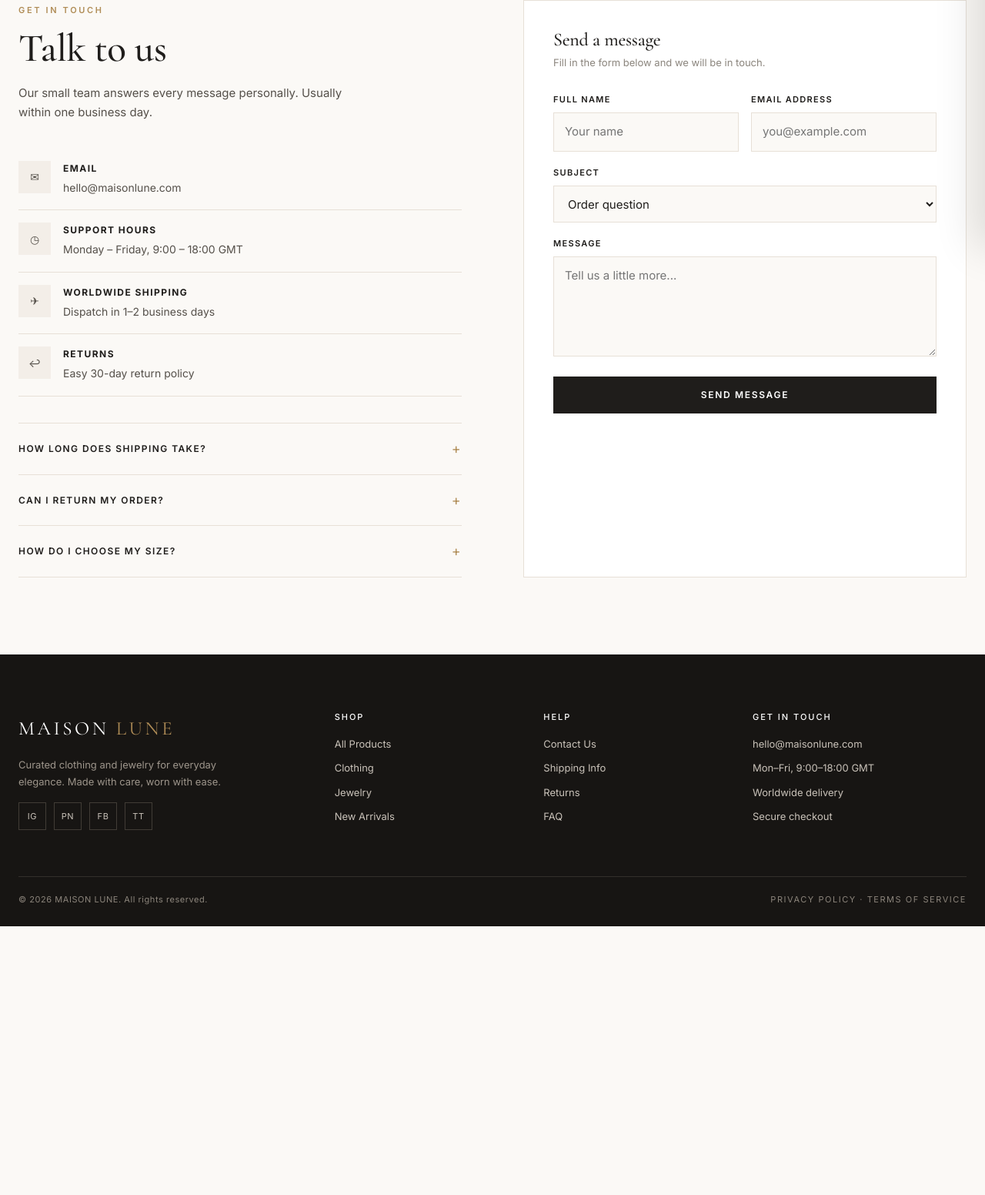
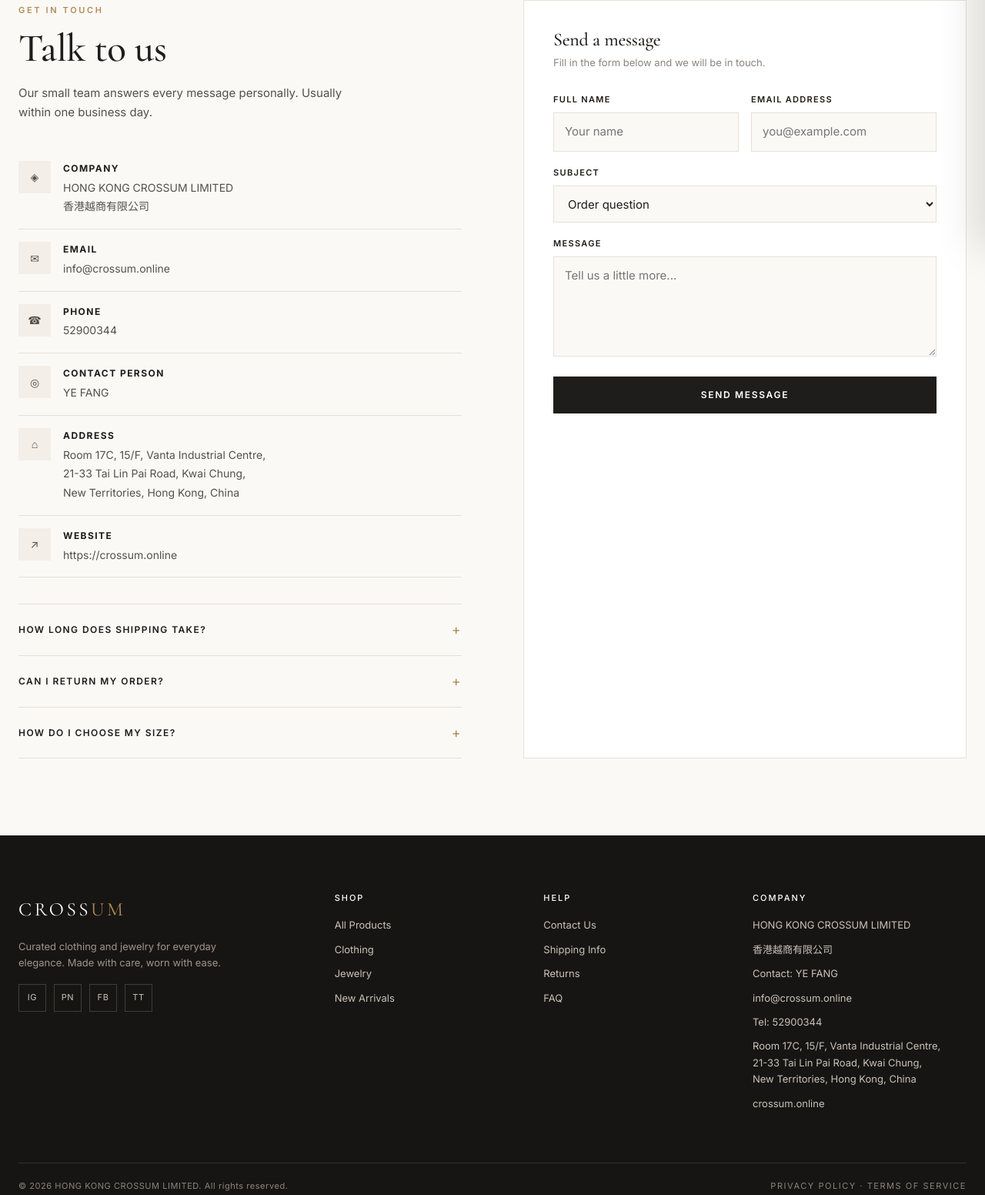
Before and after one commit to malayangyu/-001, a plain HTML site: page contact.html in a window 1280 px wide. Shown: the part 478-2030 px from the top of the page at 77% size. Before the commit the page ends 1681 px from the top, so only its background shows below. Drawn offline with nearby package versions, Linux system fonts and the light colour scheme.

Commit message:
Update branding to CROSSUM and company information

```diff
--- a/contact.html
+++ b/contact.html
@@ -3,8 +3,10 @@
 <head>
   <meta charset="UTF-8">
   <meta name="viewport" content="width=device-width, initial-scale=1.0">
-  <title>Contact Us | MAISON LUNE</title>
-  <meta name="description" content="Get in touch with MAISON LUNE — we are here to help with orders, styling and more.">
+  <title>Contact Us | CROSSUM</title>
+  <meta name="description" content="Get in touch with CROSSUM — we are here to help with orders, styling and more.">
+  <link rel="canonical" href="https://crossum.online/contact.html">
+  <meta property="og:site_name" content="CROSSUM">
   <link rel="preconnect" href="https://fonts.googleapis.com">
   <link rel="preconnect" href="https://fonts.gstatic.com" crossorigin>
   <link href="https://fonts.googleapis.com/css2?family=Cormorant+Garamond:ital,wght@0,400;0,500;0,600;1,400;1,500&family=Inter:wght@400;500;600;700&display=swap" rel="stylesheet">
@@ -19,7 +21,7 @@
       <button class="icon-btn menu-toggle" id="mobile-toggle" aria-label="Open menu">
         <svg viewBox="0 0 24 24" fill="none" stroke="currentColor" stroke-width="1.6"><path d="M3 6h18M3 12h18M3 18h18"/></svg>
       </button>
-      <a href="index.html" class="logo">MAISON <span>LUNE</span></a>
+      <a href="index.html" class="logo">CROSS<span>UM</span></a>
       <nav class="main-nav">
         <a href="index.html">Home</a>
         <a href="shop.html">Shop All</a>
@@ -60,10 +62,12 @@
         <h2>Talk to us</h2>
         <p>Our small team answers every message personally. Usually within one business day.</p>
         <ul class="info-list">
-          <li><span class="info-icon">✉</span><div><strong>Email</strong><span>hello@maisonlune.com</span></div></li>
-          <li><span class="info-icon">◷</span><div><strong>Support hours</strong><span>Monday – Friday, 9:00 – 18:00 GMT</span></div></li>
-          <li><span class="info-icon">✈</span><div><strong>Worldwide shipping</strong><span>Dispatch in 1–2 business days</span></div></li>
-          <li><span class="info-icon">↩</span><div><strong>Returns</strong><span>Easy 30-day return policy</span></div></li>
+          <li><span class="info-icon">◈</span><div><strong>Company</strong><span>HONG KONG CROSSUM LIMITED<br>香港越商有限公司</span></div></li>
+          <li><span class="info-icon">✉</span><div><strong>Email</strong><span><a href="mailto:info@crossum.online">info@crossum.online</a></span></div></li>
+          <li><span class="info-icon">☎</span><div><strong>Phone</strong><span>52900344</span></div></li>
+          <li><span class="info-icon">◎</span><div><strong>Contact Person</strong><span>YE FANG</span></div></li>
+          <li><span class="info-icon">⌂</span><div><strong>Address</strong><span>Room 17C, 15/F, Vanta Industrial Centre,<br>21-33 Tai Lin Pai Road, Kwai Chung,<br>New Territories, Hong Kong, China</span></div></li>
+          <li><span class="info-icon">↗</span><div><strong>Website</strong><span><a href="https://crossum.online" target="_blank" rel="noopener">https://crossum.online</a></span></div></li>
         </ul>
         <div class="detail-accordion">
           <div class="acc-item">
@@ -103,15 +107,26 @@
   <footer class="site-footer">
     <div class="container footer-grid">
       <div>
-        <a href="index.html" class="logo">MAISON <span>LUNE</span></a>
+        <a href="index.html" class="logo">CROSS<span>UM</span></a>
         <p>Curated clothing and jewelry for everyday elegance. Made with care, worn with ease.</p>
         <div class="socials"><a href="#">IG</a><a href="#">PN</a><a href="#">FB</a><a href="#">TT</a></div>
       </div>
       <div><h4>Shop</h4><ul><li><a href="shop.html">All Products</a></li><li><a href="shop.html?category=clothing">Clothing</a></li><li><a href="shop.html?category=jewelry">Jewelry</a></li><li><a href="shop.html">New Arrivals</a></li></ul></div>
       <div><h4>Help</h4><ul><li><a href="contact.html">Contact Us</a></li><li><a href="contact.html">Shipping Info</a></li><li><a href="contact.html">Returns</a></li><li><a href="contact.html">FAQ</a></li></ul></div>
-      <div><h4>Get in touch</h4><ul><li>hello@maisonlune.com</li><li>Mon–Fri, 9:00–18:00 GMT</li><li>Worldwide delivery</li><li>Secure checkout</li></ul></div>
+      <div>
+        <h4>Company</h4>
+        <ul>
+          <li>HONG KONG CROSSUM LIMITED</li>
+          <li>香港越商有限公司</li>
+          <li>Contact: YE FANG</li>
+          <li><a href="mailto:info@crossum.online">info@crossum.online</a></li>
+          <li>Tel: 52900344</li>
+          <li>Room 17C, 15/F, Vanta Industrial Centre,<br>21-33 Tai Lin Pai Road, Kwai Chung,<br>New Territories, Hong Kong, China</li>
+          <li><a href="https://crossum.online" target="_blank" rel="noopener">crossum.online</a></li>
+        </ul>
+      </div>
     </div>
-    <div class="container footer-bottom"><span>© 2026 MAISON LUNE. All rights reserved.</span><span>Privacy Policy · Terms of Service</span></div>
+    <div class="container footer-bottom"><span>© 2026 HONG KONG CROSSUM LIMITED. All rights reserved.</span><span>Privacy Policy · Terms of Service</span></div>
   </footer>
 
   <div class="drawer-overlay" id="drawer-overlay"></div>
--- a/css/style.css
+++ b/css/style.css
@@ -1,5 +1,5 @@
 /* ============================================================
-   MAISON LUNE — front-end store styles
+   CROSSUM — front-end store styles
    ============================================================ */
 
 :root {
@@ -475,6 +475,7 @@ p { margin: 0 0 16px; }
 }
 .info-list strong { display: block; font-size: 12px; letter-spacing: .12em; text-transform: uppercase; margin-bottom: 3px; }
 .info-list span { font-size: 14px; color: var(--ink-soft); }
+.info-list a:hover { color: var(--gold); }
 .contact-form-wrap { background: var(--white); border: 1px solid var(--line); padding: 38px; }
 .form-row { display: grid; grid-template-columns: 1fr 1fr; gap: 16px; }
 .field { margin-bottom: 18px; }
--- a/js/main.js
+++ b/js/main.js
@@ -1,5 +1,5 @@
 /* ============================================================
-   MAISON LUNE — front-end interactions
+   CROSSUM — front-end interactions
    ============================================================ */
 
 const CART_KEY = 'maison_lune_cart';
@@ -238,7 +238,7 @@ function initProduct() {
   if (!root) return;
   const params = new URLSearchParams(window.location.search);
   const p = PRODUCTS.find((x) => x.id === params.get('id')) || PRODUCTS[0];
-  document.title = p.name + ' | MAISON LUNE';
+  document.title = p.name + ' | CROSSUM';
   const crumb = document.getElementById('crumb-name');
   if (crumb) crumb.textContent = p.name;
 
```
Also changed, not shown: about.html (+22 -9 lines), index.html (+19 -9 lines), product.html (+19 -6 lines), shop.html (+19 -6 lines), 2 other files.
